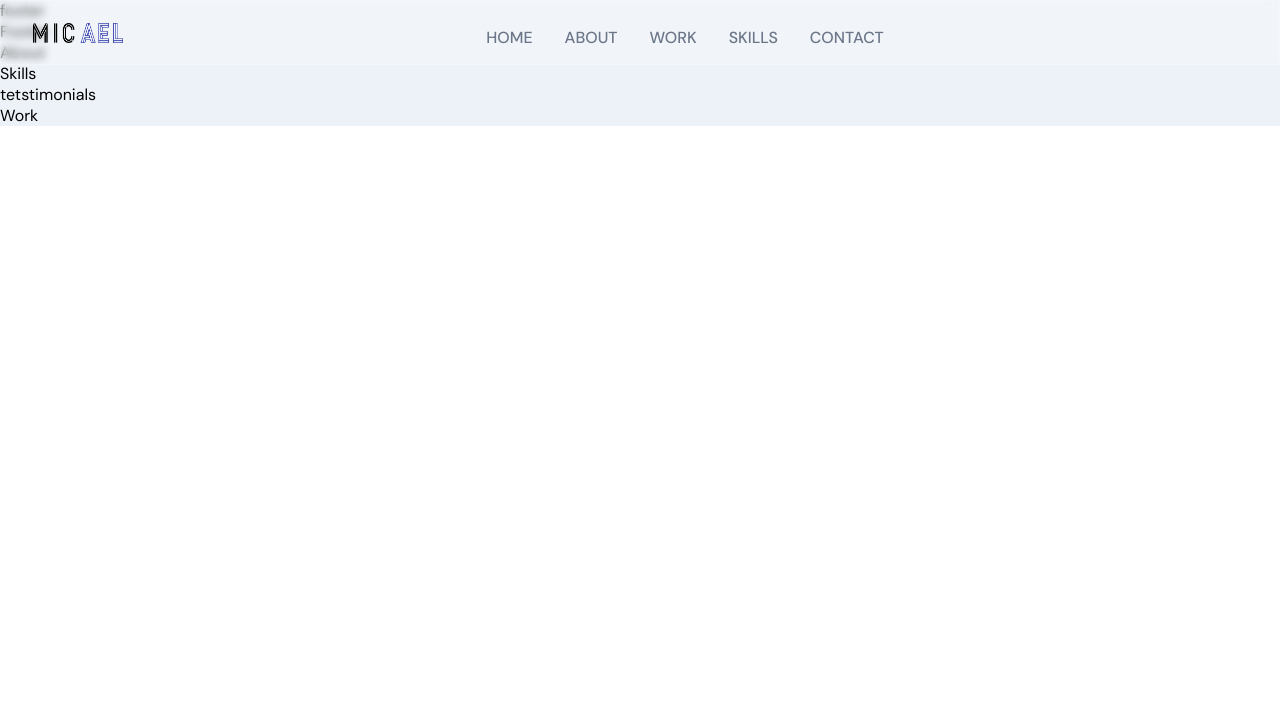
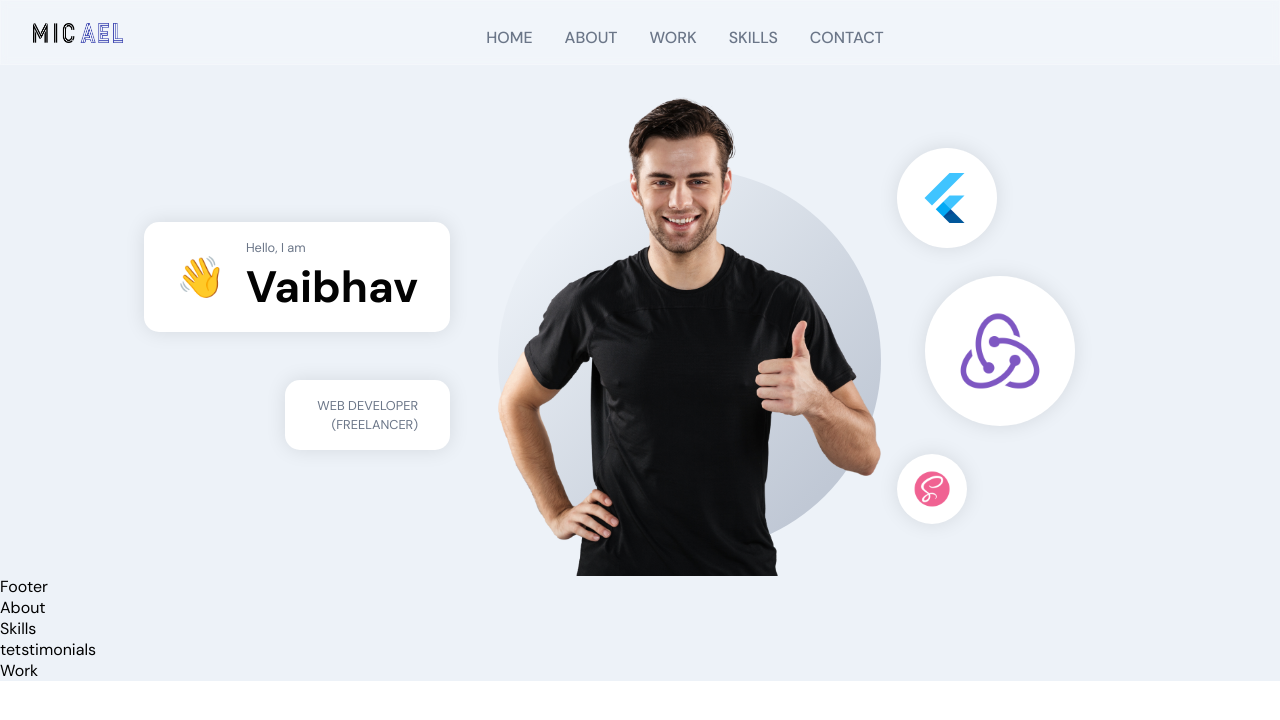
Before and after one commit to Vaibhavsoni109/Vaibhav_portfolio, a React (Vite) app in the folder frontend/: page / in a window 1280 px wide. Shown: the top 720 px of the page. Built offline with nearby package versions, Linux system fonts and the light colour scheme.

Commit message:
header section complete

```diff
--- a/frontend/src/container/Header/Header.jsx
+++ b/frontend/src/container/Header/Header.jsx
@@ -1,9 +1,70 @@
 import React from 'react'
 import './Header.scss'
+import {motion} from "framer-motion";
+import { images } from '../../constants';
+const scaleVariants = {
+  whileInView: {
+    scale: [0, 1],
+    opacity: [0, 1],
+    transition: {
+      duration: 1,
+      ease: 'easeInOut',
+    },
+  },
+};
 const Header = () => {
   return (
-    <div>
-      footer
+    <div className='app__header app__flex'>
+      <motion.div
+        whileInView={{x:[-100,0],opacity:[0,1]}}
+        transition={{ duration: 0.5 }}
+      className="app__header-info"
+    >
+      <div className="app__header-badge">
+        <div className="badge-cmp app__flex">
+          <span>👋</span>
+          <div style={{ marginLeft: 20 }}>
+            <p className="p-text">Hello, I am</p>
+            <h1 className="head-text">Vaibhav</h1>
+          </div>
+        </div>
+
+        <div className="tag-cmp app__flex">
+          <p className="p-text">Web Developer </p>
+          <p className="p-text">(Freelancer)</p>
+        </div>
+      </div>
+      </motion.div>
+
+      <motion.div
+       whileInView={{ opacity: [0, 1] }}
+       transition={{ duration: 0.5, delayChildren: 0.5 }}
+       className="app__header-img"
+       >
+          <img src={images.profile} alt="profile_bg" />
+      <motion.img
+        whileInView={{ scale: [0, 1] }}
+        transition={{ duration: 1, ease: 'easeInOut' }}
+        src={images.circle}
+        alt="profile_circle"
+        className="overlay_circle"
+      />
+
+      </motion.div>
+
+      <motion.div
+        variants={scaleVariants}
+        whileInView={scaleVariants.whileInView}
+        className="app__header-circles"
+      >
+
+      {[images.flutter, images.redux, images.sass].map((circle, index) => (
+        <div className="circle-cmp app__flex" key={`circle-${index}`}>
+          <img src={circle} alt="profile_bg" />
+        </div>
+      ))}
+      </motion.div>
+
     </div>
   )
 }
--- a/frontend/src/container/Header/Header.scss
+++ b/frontend/src/container/Header/Header.scss
@@ -0,0 +1,198 @@
+#home
+{
+    position: relative;
+    background: url('../../assets/bgIMG.png');
+    background-size: cover;
+    background-repeat:repeat ;
+
+    .app__wrapper
+    {
+        padding: 0%;
+    }
+    .copyright
+    {
+        display: none;
+    }
+}
+
+.app__header {
+    flex: 1;
+    width: 100%;
+    height: 100%;
+    flex-direction: row;
+//
+    padding: 6rem 6rem 0rem;
+
+
+    @media screen and (min-width: 2000px) {
+      padding-top: 8rem;
+    }
+
+    @media screen and (max-width: 1200px) {
+      flex-direction: column;
+
+    }
+
+    @media screen and (max-width: 450px) {
+      padding: 6rem 1rem 2rem;
+    }
+  }
+
+  .app__header-info {
+    flex: 0.65;
+    display: flex;
+    flex-direction: column;
+    justify-content: flex-start;
+    align-items: flex-start;
+    height: 100%;
+
+    margin: 0 3rem;
+
+    @media screen and (max-width: 1200px) {
+      width: 100%;
+      margin-right: 0rem;
+    }
+  }
+
+  .app__header-badge {
+    width: 100%;
+    display: flex;
+    justify-content: flex-end;
+    align-items: flex-end;
+    flex-direction: column;
+
+    .badge-cmp,
+    .tag-cmp {
+      padding: 1rem 2rem;
+      background: var(--white-color);
+      border-radius: 15px;
+      flex-direction: row;
+      width: auto;
+
+      box-shadow: 0px 0px 20px rgba(0, 0, 0, 0.1);
+    }
+
+    .tag-cmp {
+      flex-direction: column;
+      margin-top: 3rem;
+
+      p {
+        width: 100%;
+        text-transform: uppercase;
+        text-align: right;
+      }
+    }
+
+    span {
+      font-size: 2.5rem;
+
+      @media screen and (min-width: 2000px) {
+        font-size: 5rem;
+      }
+    }
+
+    @media screen and (max-width: 1200px) {
+      justify-content: flex-start;
+      align-items: flex-start;
+    }
+  }
+
+  .app__header-circles {
+    flex: 0.75;
+    display: flex;
+    flex-direction: column;
+    justify-content: space-evenly;
+    align-items: flex-start;
+    height: 100%;
+    margin-left: 1rem;
+
+    div {
+      width: 100px;
+      height: 100px;
+      border-radius: 50%;
+
+      background: var(--white-color);
+      box-shadow: 0px 0px 20px rgba(0, 0, 0, 0.1);
+
+      img {
+        width: 60%;
+        height: 60%;
+      }
+    }
+
+    // circles with different height & width
+
+    div:nth-child(1) {
+      width: 100px;
+      height: 100px;
+    }
+
+    div:nth-child(2) {
+      margin: 1.75rem;
+      width: 150px;
+      height: 150px;
+    }
+
+    div:nth-child(3) {
+      width: 70px;
+      height: 70px;
+    }
+
+    @media screen and (min-width: 2000px) {
+      div:nth-child(2) {
+        width: 400px;
+        height: 400px;
+      }
+
+      div:nth-child(3) {
+        width: 170px;
+        height: 170px;
+      }
+
+      div:nth-child(1) {
+        width: 200px;
+        height: 200px;
+      }
+    }
+
+    @media screen and (max-width: 1200px) {
+      width: 100%;
+      flex-direction: row;
+      flex-wrap: wrap;
+      margin-left: 0;
+
+      div {
+        margin: 1rem;
+      }
+    }
+  }
+
+  .app__header-img {
+    flex: 1;
+    height: 100%;
+
+    display: flex;
+    justify-content: flex-end;
+    align-items: flex-end;
+    position: relative;
+
+    img {
+      width: 100%;
+      object-fit: contain;
+      z-index: 1;
+    }
+
+    .overlay_circle {
+      position: absolute;
+      left: 0;
+      right: 0;
+      bottom: 0;
+      z-index: 0;
+      width: 100%;
+      height: 90%;
+    }
+
+    @media screen and (max-width: 1200px) {
+      margin: 2rem 0;
+    }
+  }
```
